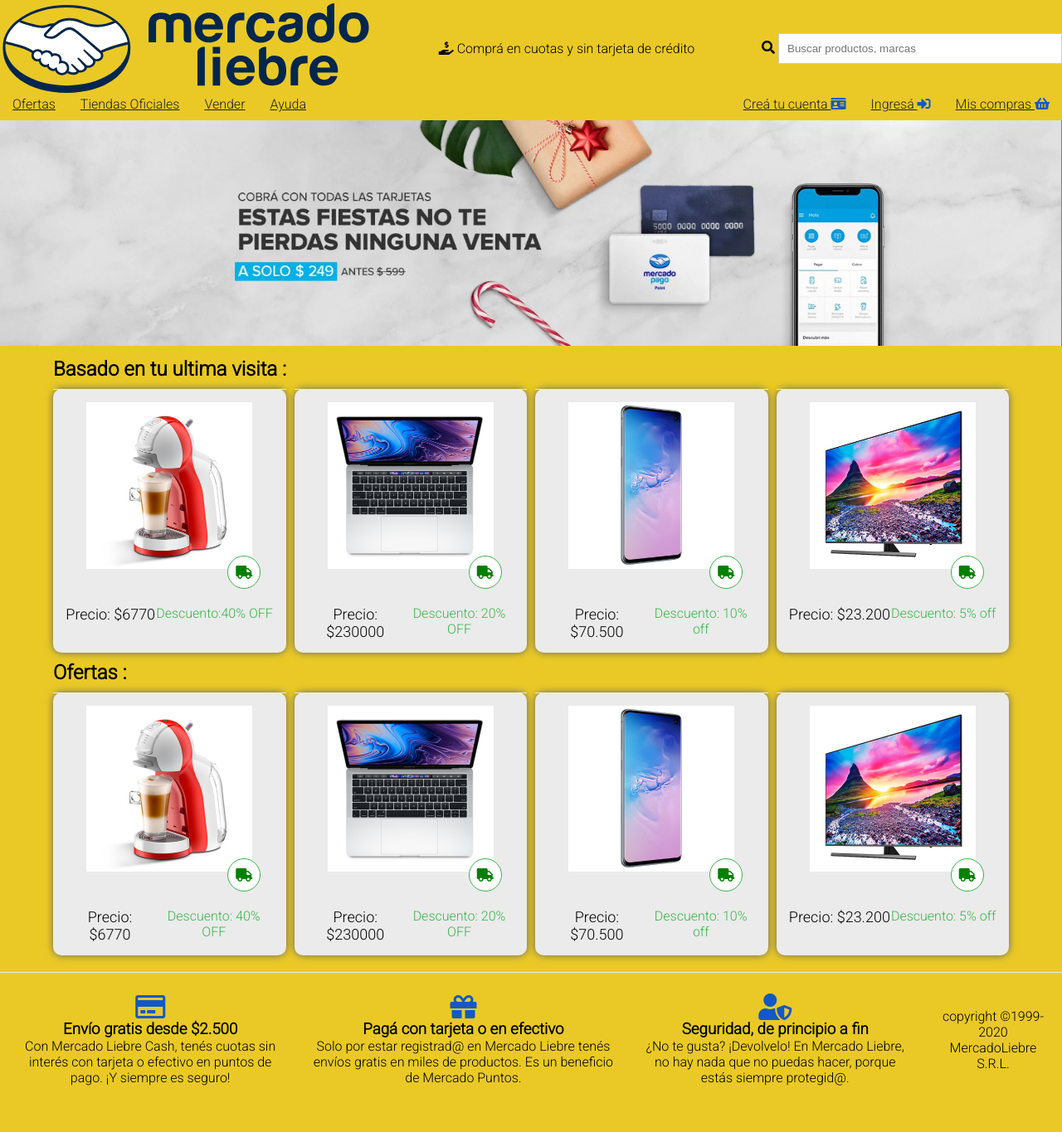
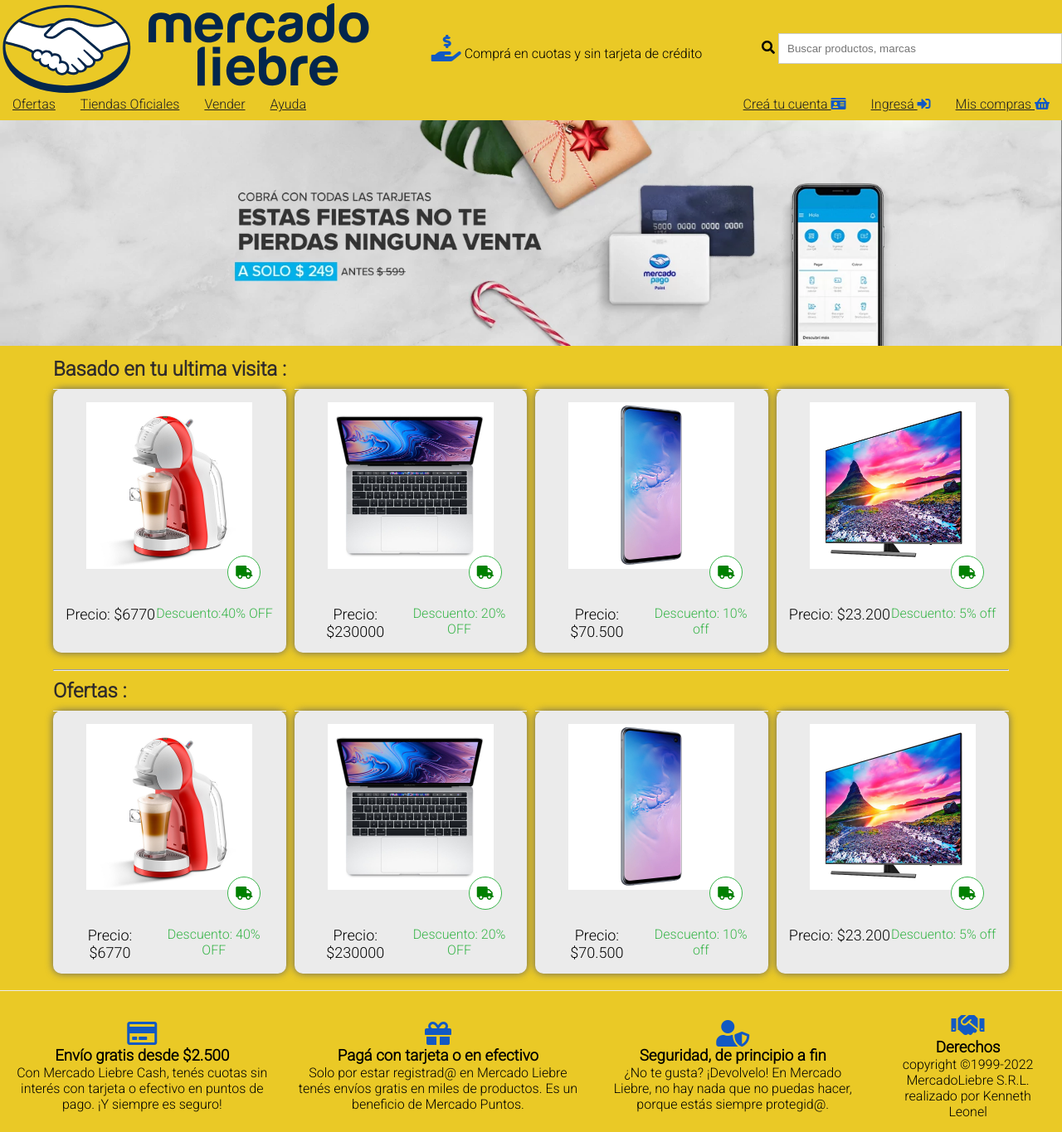
Before and after one commit to kennethLeonel/EstructuraMercadoLibrePractica, a website: page views/home.html in a window 1280 px wide. Shown: the whole page at 83% size. Before the commit the page ends 1324 px from the top, so only its background shows below. Drawn offline with Linux system fonts and the light colour scheme.

Commit message:
Aspecto responsive

```diff
--- a/public/css/style.css
+++ b/public/css/style.css
@@ -7,8 +7,8 @@
     font-family: 'Roboto';
     background-color: #EAC926;
 
+}
 
-}
 .search-input{
     width: 320px;
     padding: 10px;
@@ -16,6 +16,7 @@
 }
 .subtitulos{
     font-size: 24px;
+    color: #302c2b;
 }
 .precios{
     font-size: 18px;
@@ -198,9 +199,10 @@
     color: white;
     font-size: 16px;
     cursor: pointer;
+    transition: 1s all;
 }
 .boton-registro:hover{
-    background-color: #2366ec;
+    background-color: #0022AA;
 }
 
 /* Login */
@@ -240,6 +242,7 @@
     font-size: 16px;
     cursor: pointer;
     box-sizing: border-box;
+    transition: 1s all;
 }
 .boton-login:hover{
     background-color: #0022AA;
@@ -285,8 +288,15 @@
     color: #39b54a;
 }
 
+.section-ajustes{
+    margin-top: 10px;
+    margin-bottom: 20px;
 
-@media (min-width: 361px) {
+
+}
+
+
+@media (min-width: 376px) {
     .descrip{
         display: block;
     }
@@ -315,7 +325,17 @@
     }
     .header-top-compra{
         max-width: 350px;
+        transition: 1s all;
+
     }
+    .header-top-compra i {
+        color: #1259c3;
+
+    }
+    .header-top-compra:hover  {
+        transform: scale(1.02);
+    }
+
     .header-bottom-bar{
         display : flex ;
         align-items: center;
@@ -326,6 +346,15 @@
 
         display: flex;
         justify-content: space-between;
+
+
+    }
+    .lista1 li, .lista2 li{
+       transition: 1s all;
+    }
+    .lista2 li:hover , .lista1 li:hover{
+        transform: scale(1.08);
+    }
 
     }
      .header-bottom-bar ul li{
@@ -342,7 +371,7 @@
     }
 
 
-}
+
 @media (min-width: 1100px){
 
     .section-visita > .articulos,.section-ofertas > .articulos{
--- a/views/home.html
+++ b/views/home.html
@@ -4,6 +4,7 @@
     <meta charset="UTF-8">
     <meta http-equiv="X-UA-Compatible" content="IE=edge">
     <meta name="viewport" content="width=device-width, initial-scale=1.0">
+    <meta name="author" content="Kenneth Leonel">
     <title>Mercado Liebre</title>
     <link rel="stylesheet" href="/css/style.css">
 
@@ -23,11 +24,12 @@
             <!-- <p class ="search bar"> Lugar para poner la barra de búsqueda</p>  -->
             <!-- <label for="barra"> búsqueda:</label> -->
             <p class="header-top-compra">
-                <i class="fas fa-hand-holding-usd"></i>
+                <i class="fas fa-hand-holding-usd fa-2x"></i>
                 Comprá en cuotas y sin tarjeta de crédito
             </p>
 
-            <i class="fas fa-search"> <input type="text" id="barra" placeholder="Buscar productos, marcas"  class="search-input"> </i>
+
+            <i class="fas fa-search "> <input type="text" id="barra" placeholder="Buscar productos, marcas"  class="search-input"> </i>
 
         </div>
         <nav class="header-bottom-bar">
@@ -36,7 +38,6 @@
                 <li> <a href=""> Tiendas Oficiales</a></li>
                 <li> <a href=""> Vender</a></li>
                 <li> <a href=""> Ayuda</a></li>
-
             </ul>
             <ul class="lista2">
                 <li> <a href="/registro">  Creá tu cuenta  <i class="fas fa-id-card"></i></a></li>
@@ -53,7 +54,7 @@
         <img src="/images/img-home-banner.jpg" alt="banner">
     </div>
     <main>
-            <section  >
+            <section  class="section-ajustes">
                 <h2 class="subtitulos">Basado en tu ultima visita :</h2>
                 <div class="section-visita">
                     <div class="articulos prueba">
@@ -104,7 +105,7 @@
                 </div>
         </section>
 
-
+        <hr>
 
         <section>
             <h2 class="subtitulos">Ofertas :</h2>
@@ -191,8 +192,14 @@
                 </p>
             </div>
         </section>
-        <section class="contenedor-footer-hijo">
-            <p>copyright &copy1999-2020 MercadoLiebre S.R.L.</p>
+        <section class="contenedor-footer">
+            <div class="contenedor-footer-hijo">
+                <div class="contenedor-footer-iconos"><i class="fas fa-handshake fa-2x"></i></div>
+                <h3> Derechos</h3>
+                <p>copyright &copy1999-2022 MercadoLiebre S.R.L.
+                    realizado por Kenneth Leonel
+                </p>
+            </div>
         </section>
     </footer>
 </body>
```
Also changed, not shown: views/login.html (+10 -3 lines), views/registrar.html (+10 -3 lines).
